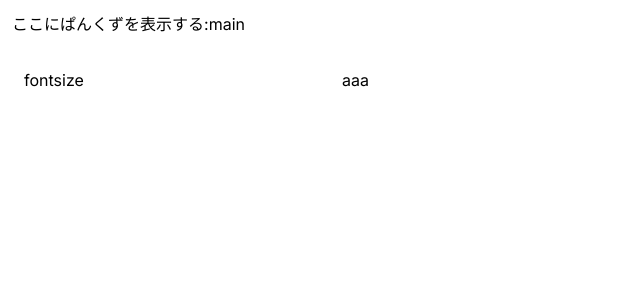
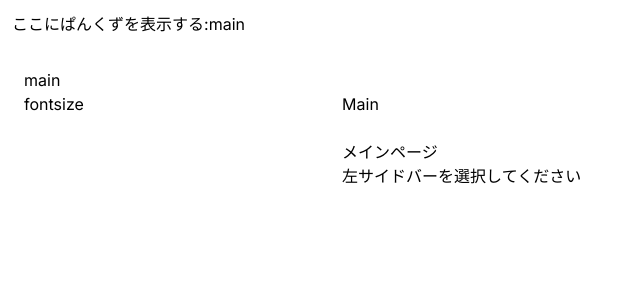
Before and after one commit to ai-biz20-sasaki/tailwind-storehouse, a Next.js app: page /main in a window 1280 px wide. Shown: the top 300 px of the page, without its empty margins (0-640 px from the left). Built offline with nearby package versions, Linux system fonts and the light colour scheme.

Commit message:
レイアウトを大幅に変更しパンくずリストを表示するように修正

```diff
--- /dev/null
+++ b/src/app/components/left-sidebar.tsx
@@ -0,0 +1,12 @@
+"use client"
+import Link from 'next/link';
+import Fontsize from "../main/fontsize"
+
+export default function LeftSidebar() {
+  return (
+    <div>
+      <p>main</p>
+      <p>fontsize</p>
+    </div>
+  )
+}
--- /dev/null
+++ b/src/app/components/location-maneger.tsx
@@ -0,0 +1,8 @@
+"use client"
+
+export default function LocationManeger() {
+  return (
+    <div>
+    </div>
+  )
+}
--- /dev/null
+++ b/src/app/main/fontsize.tsx
@@ -0,0 +1,26 @@
+import Link from 'next/link';
+import Breadcrumb from "../components/breadcrumb"
+
+export default function Fontsize() {
+  return (
+    <div>
+      <nav className="flex flex-row p-2 m-1">
+        {/* <Breadcrumb isNavbar={true} pos={currentPos} /> */}
+      </nav>
+      <p>フォントサイズ</p><br />
+      <p className="text-sm">フォントサイズ text-sm はどれくらいに見える</p>
+      <p className="text-xm">フォントサイズ text-xm はどれくらいに見える</p>
+      <p className="text-base">フォントサイズ text-base はどれくらいに見える</p>
+      <p className="text-lg">フォントサイズ text-lg はどれくらいに見える</p>
+      <p className="text-xl">フォントサイズ text-xl はどれくらいに見える</p>
+      <p className="text-2xl">フォントサイズ text-2xl はどれくらいに見える</p>
+      <p className="text-3xl">フォントサイズ text-3xl はどれくらいに見える</p>
+      <p className="text-4xl">フォントサイズ text-4xl はどれくらいに見える</p>
+      <p className="text-5xl">フォントサイズ text-5xl はどれくらいに見える</p>
+      <p className="text-6xl">フォントサイズ text-6xl はどれくらいに見える</p>
+      <p className="text-7xl">フォントサイズ text-7xl はどれくらいに見える</p>
+      <p className="text-8xl">フォントサイズ text-8xl はどれくらいに見える</p>
+      <p className="text-9xl">フォントサイズ text-9xlはどれくらいに見える</p>
+    </div>
+  )
+}
--- a/src/app/main/fontsize/page.tsx
+++ /dev/null
@@ -1,34 +0,0 @@
-import Link from 'next/link';
-
-export default function fontsize() {
-  return (
-    <div>
-      <div className="flex flex-row p-2 m-1">
-        <div className="basis-1/4 p-2 m-1">
-          <Link
-            href="/main"
-            className=""
-          >
-            mainに戻る
-          </Link>
-        </div>
-        <div className="basis-3/4 p-2 m-1">
-          <p>フォントサイズ</p><br />
-          <p className="text-sm">フォントサイズ text-sm はどれくらいに見える</p>
-          <p className="text-xm">フォントサイズ text-xm はどれくらいに見える</p>
-          <p className="text-base">フォントサイズ text-base はどれくらいに見える</p>
-          <p className="text-lg">フォントサイズ text-lg はどれくらいに見える</p>
-          <p className="text-xl">フォントサイズ text-xl はどれくらいに見える</p>
-          <p className="text-2xl">フォントサイズ text-2xl はどれくらいに見える</p>
-          <p className="text-3xl">フォントサイズ text-3xl はどれくらいに見える</p>
-          <p className="text-4xl">フォントサイズ text-4xl はどれくらいに見える</p>
-          <p className="text-5xl">フォントサイズ text-5xl はどれくらいに見える</p>
-          <p className="text-6xl">フォントサイズ text-6xl はどれくらいに見える</p>
-          <p className="text-7xl">フォントサイズ text-7xl はどれくらいに見える</p>
-          <p className="text-8xl">フォントサイズ text-8xl はどれくらいに見える</p>
-          <p className="text-9xl">フォントサイズ text-9xlはどれくらいに見える</p>
-        </div>
-      </div>
-    </div>
-  )
-}
--- a/src/app/main/layout.tsx
+++ b/src/app/main/layout.tsx
@@ -1,22 +1,13 @@
-"use client"
-import { useState } from 'react';
-import Breadcrumb from "../components/breadcrumb"
-
 export default function MainLayout({
   children, // will be a page or nested layout
 }: {
   children: React.ReactNode,
 }) {
-  const [currentPos, setCurrentPos] = useState("main");
   return (
     <section>
       {/* Include shared UI here e.g. a header or sidebar */}
-      <nav className="flex flex-row p-2 m-1">
-        <div>
-          <Breadcrumb isNavbar={true} pos={currentPos} />
-        </div>
-      </nav>
-      {children}<Breadcrumb isNavbar={false} pos={currentPos} />
+
+      {children}
     </section>
   )
 }
--- /dev/null
+++ b/src/app/main/main.tsx
@@ -0,0 +1,12 @@
+export default function Main() {
+  return (
+    <div>
+      <nav className="flex flex-row p-2 m-1">
+        {/* <Breadcrumb isNavbar={true} pos={currentPos} /> */}
+      </nav>
+      <p>Main</p><br />
+      <p>メインページ</p>
+      <p>左サイドバーを選択してください</p>
+    </div>
+  )
+}
--- a/src/app/main/page.tsx
+++ b/src/app/main/page.tsx
@@ -1,21 +1,29 @@
+"use client"
 import Link from 'next/link';
+import { useState } from 'react';
 import Breadcrumb from "../components/breadcrumb"
+import LeftSidebar from "../components/left-sidebar"
+import Fontsize from "../main/fontsize"
+import Main from "../main/main"
 
-export default function main(props) {
-  console.log(props.breadcrumb)
+export default function main() {
+  const [currentPos, setCurrentPos] = useState('main')
+
   return (
     <div>
+      <nav className="flex flex-row p-2 m-1">
+        <Breadcrumb isNavbar={true} pos={currentPos} />
+      </nav>
       <div className="flex flex-row p-2 m-1">
         <div className="basis-1/4 p-2 m-1">
-          <Link
-            href="/main/fontsize"
-          >
-            fontsize
-          </Link>
-          <br />
+          <div onClick={() => setCurrentPos('main')}>main</div>
+          <div onClick={() => setCurrentPos('fontsize')}>fontsize</div>
         </div>
         <div className="basis-3/4 p-2 m-1">
-        <p>aaa</p>
+        {currentPos === 'main'
+          ? (<Main />)
+          : (<Fontsize />)
+        }
         </div>
       </div>
     </div>
```
